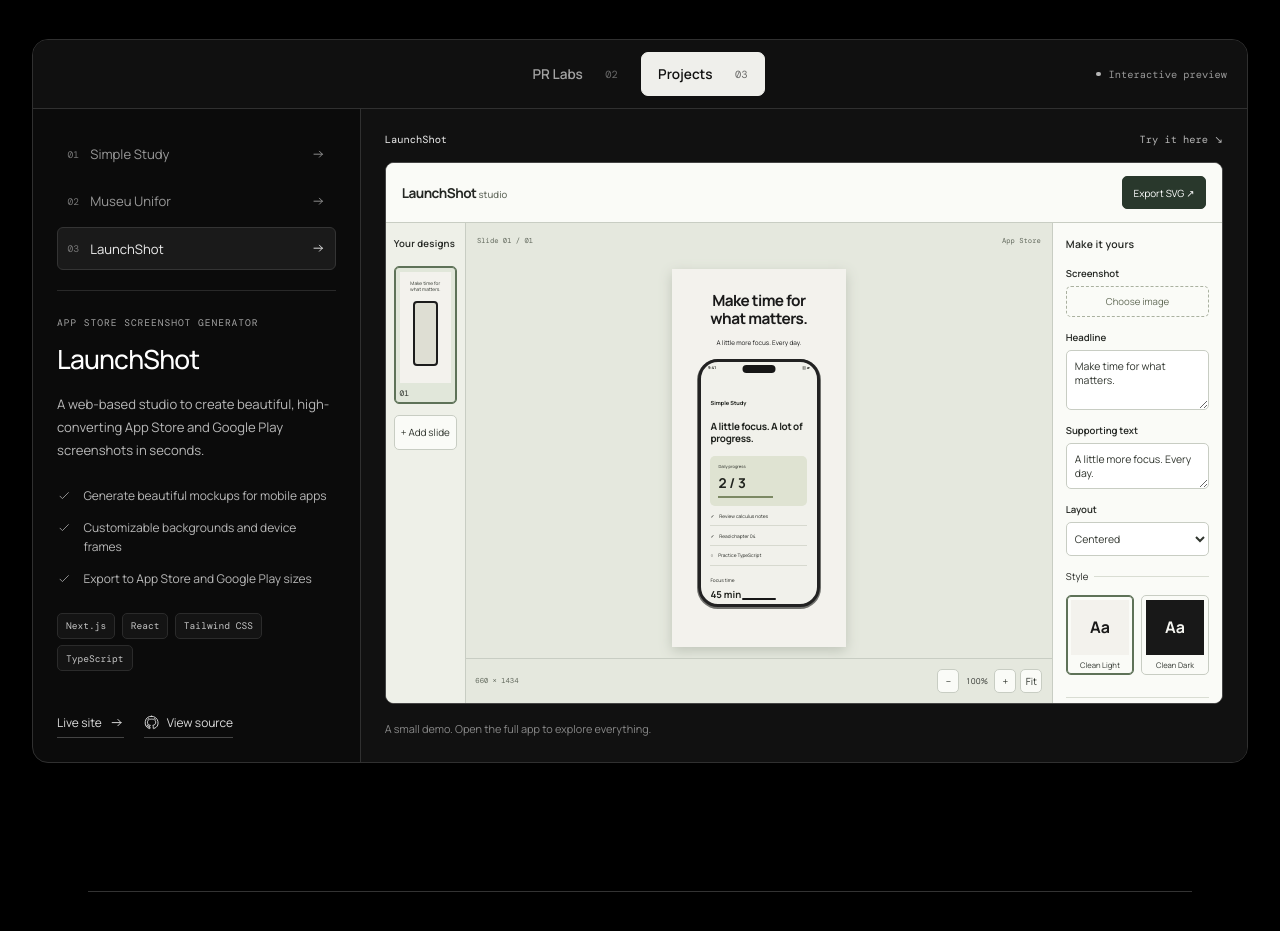
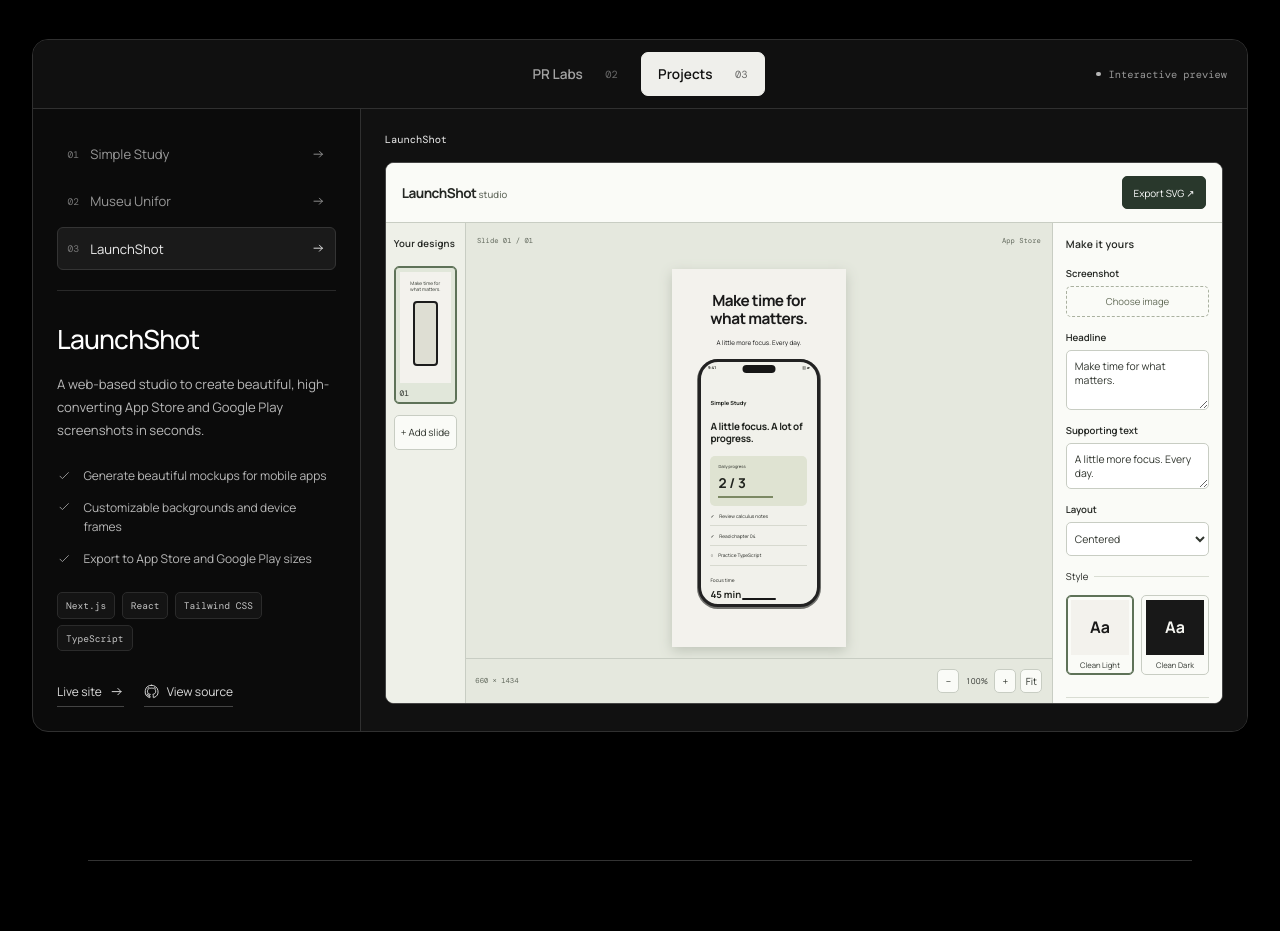
Before and after one commit to rabpaulo/rabpaulo.github.io, a React (Vite) app in the folder client/: page / in a window 1280 px wide. Shown: the part 1760-2691 px from the top of the page. Built offline with nearby package versions, Linux system fonts and the light colour scheme; the HTML template or start-up script is replaced by a standard one.

Commit message:
Remove extra project showcase labels

```diff
--- a/client/src/components/Projects.tsx
+++ b/client/src/components/Projects.tsx
@@ -146,7 +146,6 @@
               ))}
             </nav>
             <div className="workbench-description">
-              <p className="project-subtitle">{project.subtitle}</p>
               <h3>{project.title}</h3>
               <p className="project-description">{project.description}</p>
               <ul className="feature-list">
@@ -181,10 +180,6 @@
           <div className="workbench-preview">
             <div className="preview-caption">
               <span>{project.title}</span>
-              <span>
-                {copy.tryIt}
-                <span aria-hidden="true"> ↘</span>
-              </span>
             </div>
             {project.id === 'launchshot' ? (
               <LaunchShotDemo key={language} />
@@ -197,7 +192,6 @@
             ) : (
               <MuseumDemo key={language} />
             )}
-            <p className="preview-note">{copy.demoNote}</p>
           </div>
         </div>
       </div>
--- a/client/src/data/showcase.ts
+++ b/client/src/data/showcase.ts
@@ -8,8 +8,6 @@
     categoryLabel: 'Work categories',
     projectLabel: 'Choose a project',
     demo: 'Interactive preview',
-    demoNote: 'A small demo. Open the full app to explore everything.',
-    tryIt: 'Try it here',
     studio: 'Screenshot studio',
     designs: 'Your designs',
     inspector: 'Make it yours',
@@ -64,8 +62,6 @@
     categoryLabel: 'Categorias de trabalhos',
     projectLabel: 'Escolha um projeto',
     demo: 'Prévia interativa',
-    demoNote: 'Uma pequena demo. Abra o app completo para explorar tudo.',
-    tryIt: 'Experimente aqui',
     studio: 'Estúdio de screenshots',
     designs: 'Seus designs',
     inspector: 'Personalize',
--- a/client/src/index.css
+++ b/client/src/index.css
@@ -72,7 +72,7 @@
 
 /* Hero */
 .hero { min-height: 100svh; padding-top: 10rem; padding-bottom: 5rem; display: grid; grid-template-columns: 1fr; align-items: center; gap: 3rem; }
-.hero-role, .eyebrow, .project-subtitle, .timeline-date {
+.hero-role, .eyebrow, .timeline-date {
   font-family: var(--mono); text-transform: uppercase; letter-spacing: .15em; font-size: .75rem; color: var(--muted);
 }
 .hero-role { margin-bottom: 1.5rem; display: inline-block; }
@@ -109,7 +109,6 @@
 
 /* Shared Project Content helpers */
 .project-content { display: flex; flex-direction: column; align-items: flex-start; }
-.project-subtitle { margin: 0 0 .7rem; color: #a3a3a3; font-size: .68rem; line-height: 1.6; letter-spacing: .1em; }
 .project-description { color: var(--card-muted); line-height: 1.7; margin: 0 0 1.5rem; font-size: .95rem; font-weight: 400; max-width: 52ch; text-wrap: pretty; }
 .feature-list { list-style: none; padding: 0; margin: 0 0 1.75rem; display: grid; gap: .8rem; font-size: .9rem; color: var(--card-muted); line-height: 1.6; }
 .feature-list li { display: flex; align-items: flex-start; gap: 0.75rem; }
--- a/client/src/styles/showcase.css
+++ b/client/src/styles/showcase.css
@@ -24,7 +24,6 @@
 .workbench-projects button[aria-pressed=true] { color: #eee; background: #1a1a1a; border-color: #343434; }
 .workbench-projects button:hover { color: #fff; }
 .workbench-description h3 { margin: .4rem 0 1rem; font-size: 1.65rem; font-weight: 500; letter-spacing: -.03em; }
-.workbench-description .project-subtitle { font-size: .6rem; line-height: 1.6; }
 .workbench-description .project-description { font-size: .82rem; line-height: 1.75; margin-bottom: 1.5rem; }
 .workbench-description .feature-list { font-size: .75rem; gap: .8rem; margin-bottom: 1.5rem; }
 .workbench-description .feature-list svg { flex-basis: .9rem; height: .9rem; }
@@ -37,7 +36,6 @@
 .workbench-preview { min-width: 0; padding: 1.5rem; background: #111; }
 .preview-caption { display: flex; justify-content: space-between; gap: 1rem; margin: 0 0 1rem; color: #b5b5b5; font: .65rem var(--mono); }
 .preview-caption > span:first-child { color: #eee; }
-.preview-note { margin: 1rem 0 0; color: #888; font-size: .68rem; line-height: 1.6; }
 
 /* The LaunchShot preview reproduces the slide / canvas / inspector flow. */
 .launch-demo { color: #242723; background: #f4f4ef; border: 1px solid #444; border-radius: 9px; overflow: hidden; font-family: 'Manrope', sans-serif; }
@@ -163,7 +161,6 @@
   .workbench-projects { grid-template-columns: 1fr; gap: .25rem; }
   .workbench-projects button { font-size: .75rem; gap: .65rem; padding: .55rem .65rem; }
   .workbench-projects button svg { display: block; }
-  .workbench-description .project-subtitle { font-size: .55rem; }
   .preview-caption { font-size: .55rem; }
   .launch-demo-header { padding: .7rem; }
   .launch-demo-header strong { font-size: .75rem; }
```
